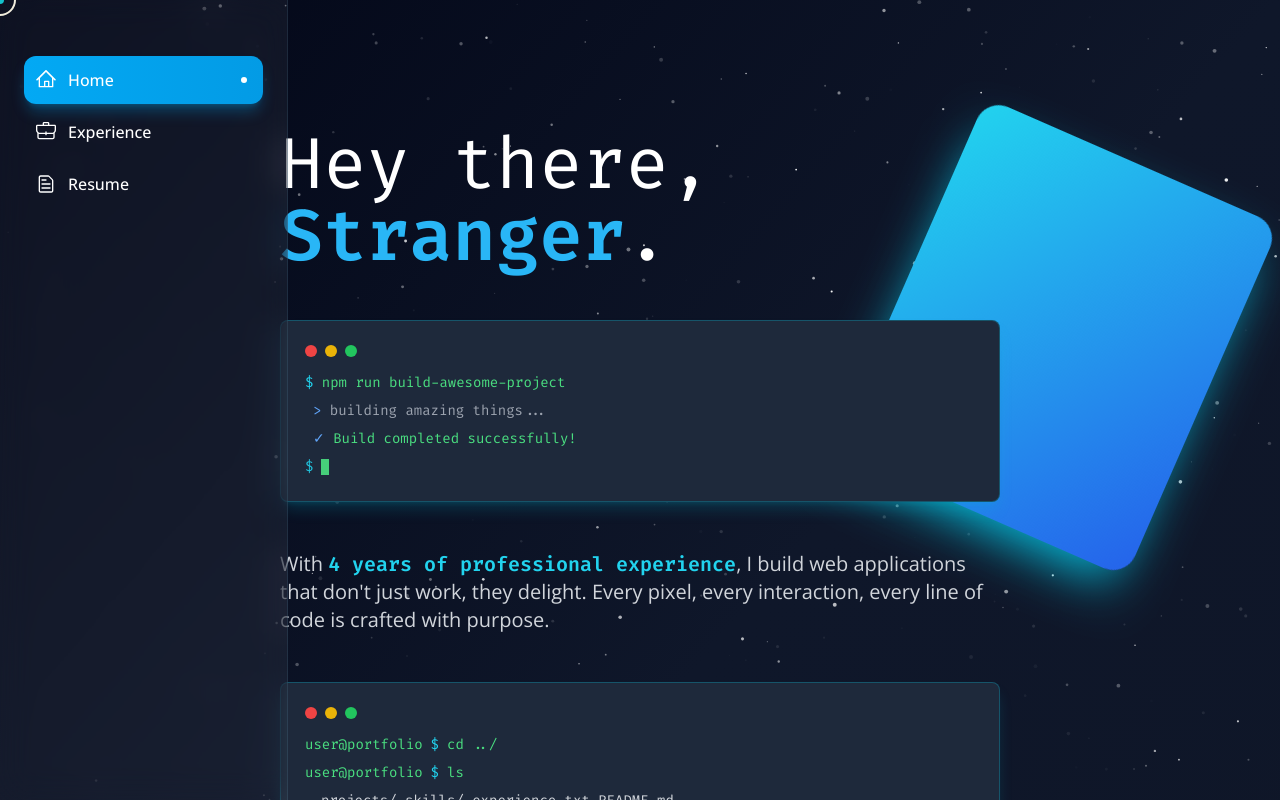
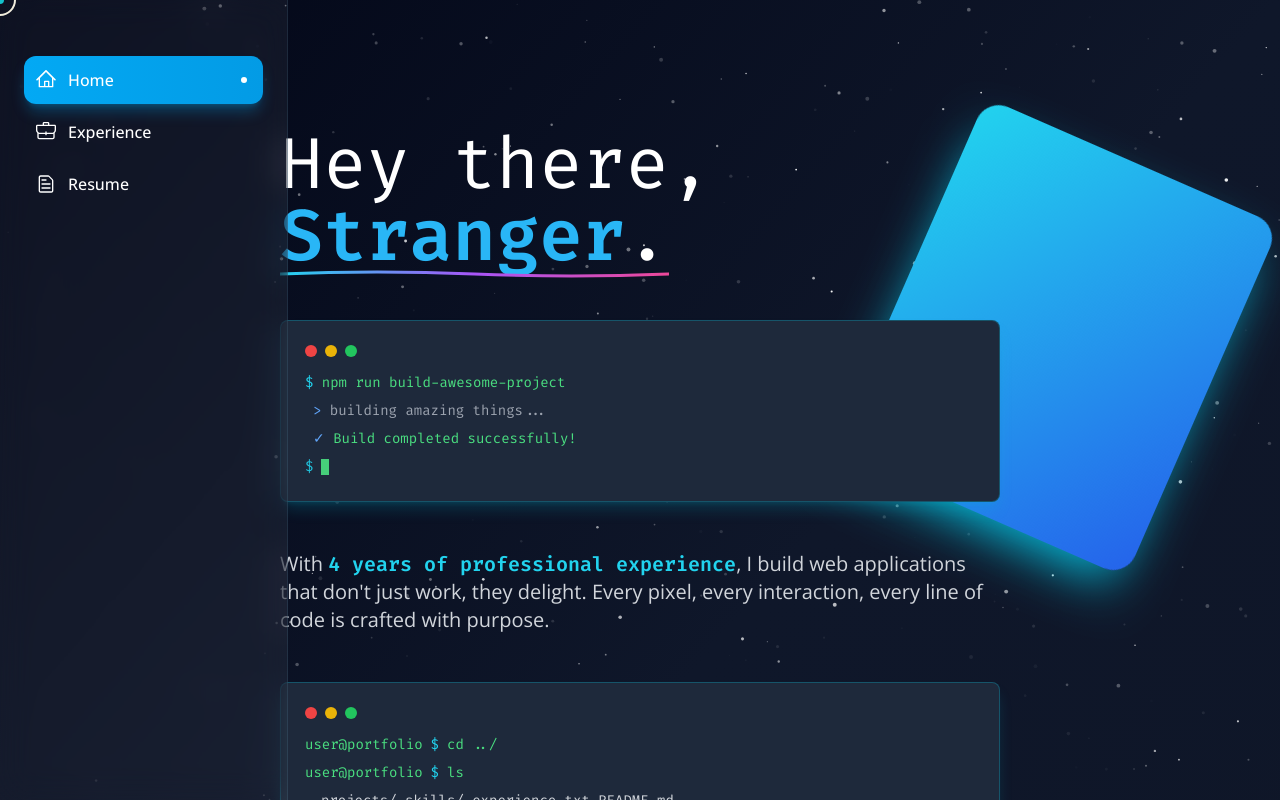
Before and after one commit to daniolaeriu/portfolio, a React (Vite) app: page / in a window 1280 px wide. Shown: the top 800 px of the page. Built offline with nearby package versions, Linux system fonts and the light colour scheme.

Commit message:
feat: add cool svg line animation

```diff
--- a/src/components/hero.tsx
+++ b/src/components/hero.tsx
@@ -21,6 +21,8 @@ export function Hero() {
   const cubeRef = useRef(null);
   const terminalRef = useRef(null);
   const terminal2Ref = useRef(null);
+
+  const svgLineRef = useRef(null);
 
   useEffect(() => {
     const handleMouseMove = (e: { clientX: number; clientY: number }) => {
@@ -73,7 +75,26 @@ export function Hero() {
         .to(paragraph2Ref.current, { opacity: 1, y: 0, duration: 0.8 }, 1.2)
         .to(terminal2Ref.current, { opacity: 1, y: 0, duration: 0.8 }, 1.4);
 
-      // Continuous animations
+      if (svgLineRef.current) {
+        // @ts-ignore
+
+        const path = svgLineRef.current.querySelector("path");
+        if (path) {
+          const length = path.getTotalLength();
+          gsap.set(path, {
+            strokeDasharray: length,
+            strokeDashoffset: length,
+          });
+
+          gsap.to(path, {
+            strokeDashoffset: 0,
+            duration: 1.5,
+            ease: "power2.inOut",
+            delay: 1.0,
+          });
+        }
+      }
+
       gsap.to(cubeRef.current, {
         rotation: "+=360",
         duration: 30,
@@ -95,7 +116,6 @@ export function Hero() {
     return () => {
       window.removeEventListener("mousemove", handleMouseMove);
 
-      // Exit animations
       gsap.to(containerRef.current, {
         opacity: 0,
         y: -20,
@@ -126,6 +146,7 @@ export function Hero() {
                 Hey there,
               </span>
               <br />
+              <div className="relative inline-block">
                 <span
                   ref={nameRef}
                   className="inline-block font-bold text-main-400"
@@ -135,6 +156,45 @@ export function Hero() {
                 <span ref={nameRef} className="inline-block">
                   .
                 </span>
+                <svg
+                  ref={svgLineRef}
+                  className="absolute left-0 -bottom-2 w-full"
+                  height="12"
+                  viewBox="0 0 200 12"
+                  preserveAspectRatio="none"
+                  xmlns="http://www.w3.org/2000/svg"
+                >
+                  <path
+                    d="M0 6 Q50 2, 100 6 T200 6"
+                    fill="none"
+                    stroke="url(#gradient)"
+                    strokeWidth="3"
+                    strokeLinecap="round"
+                  />
+                  <defs>
+                    <linearGradient
+                      id="gradient"
+                      x1="0%"
+                      y1="0%"
+                      x2="100%"
+                      y2="0%"
+                    >
+                      <stop
+                        offset="0%"
+                        style={{ stopColor: "#22d3ee", stopOpacity: 1 }}
+                      />
+                      <stop
+                        offset="50%"
+                        style={{ stopColor: "#a855f7", stopOpacity: 1 }}
+                      />
+                      <stop
+                        offset="100%"
+                        style={{ stopColor: "#ec4899", stopOpacity: 1 }}
+                      />
+                    </linearGradient>
+                  </defs>
+                </svg>
+              </div>
             </h1>
 
             <div ref={terminalRef}>
@@ -144,8 +204,11 @@ export function Hero() {
                   build-awesome-project
                 </div>
                 <div className="text-gray-400 ml-2">
-                  <span className="text-blue-400">&gt;</span> building amazing
-                  things...
+                  <span className="text-blue-400">&gt;</span>{" "}
+                  <span style={{ perspective: "1000px" }}>building</span>{" "}
+                  <span style={{ perspective: "1000px" }}>
+                    amazing things...
+                  </span>
                 </div>
                 <div className="text-green-400 ml-2">
                   <span className="text-blue-400">✓</span> Build completed
--- a/src/components/layout.tsx
+++ b/src/components/layout.tsx
@@ -67,7 +67,7 @@ export function Layout({ children }: PropsWithChildren) {
   }, []);
 
   return (
-    <section className="min-h-screen text-white overflow-x-hidden cursor-none flex w-full bg-gradient-to-tl from-slate-900/90 via-slate-900 to-slate-950 relative">
+    <section className="min-h-screen min-w-lg text-white overflow-x-hidden cursor-none flex w-full bg-gradient-to-tl from-slate-900/90 via-slate-900 to-slate-950 relative">
       <canvas ref={starsRef} className="fixed inset-0 z-0" />
       <CustomCursor className="hidden md:block" />
       {children}
```
Lines whose indentation alone changed are shown as unchanged.
